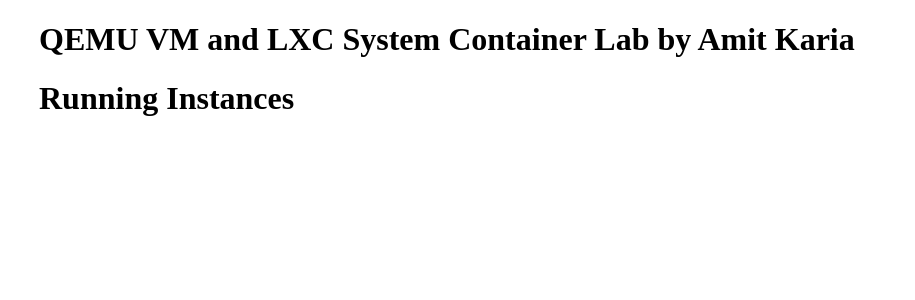
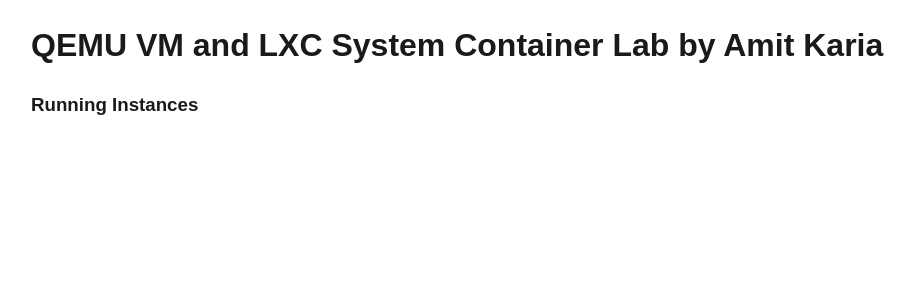
Before and after one commit to akaria2001/Lab2022, a Flask app: template templates/lab.html in a window 1280 px wide. Shown: the top 300 px of the page, without its empty margins (9-924 px from the left). Run offline with Flask 3, Linux system fonts and the light colour scheme; the template is opened without the code that fills it, so the values that code supplies are empty.

Commit message:
Adding CSS to format web app

```diff
--- /dev/null
+++ b/static/styles.css
@@ -0,0 +1,21 @@
+body {
+    font-family: Arial, Helvetica, sans-serif;
+    margin: 0;
+    background-color: hsla(0, 0%, 100%, 0.743);
+    color: hsl(0, 0%, 10%);
+    line-height: 1.5;
+}
+
+.table_row:nth-child(even) {
+    background-color: hsl(197, 34%, 88%);
+}
+
+.table_header {
+    text-align: left;
+}
+
+.table {
+    border-spacing: 1;
+    margin: 1rem;
+    background-color: rgb(127, 178, 255);
+}
--- a/templates/lab.html
+++ b/templates/lab.html
@@ -1,7 +1,8 @@
 <!DOCTYPE html>
 <html>
 <head>
-    <title>Running Instances</title>
+    <title>QEMU VM and LXC System Container Lab by Amit Karia</title>
+    <link rel="stylesheet" href="/static/styles.css" />
 </head>
 
 <script>
@@ -13,15 +14,22 @@
     window.onload = timedRefresh(2000);
 
     //   -->
-    </script>
+</script>
 
 <body>
     <ul>
         <h1>QEMU VM and LXC System Container Lab by Amit Karia</h1>
-        <h1>Running Instances</h1>
-        {% for i in instances %}
-        <li>{{i}}</li>
+        <th class="table_header">
+        <h3>Running Instances</h3>
+        </th>
+        <table class="table">
+        {% for instance in instances %}
+        <tr class="table_row">
+        <td>{{instance}}</td>
+        </tr>
         {% endfor %}
+        </tr>
+        </table>
     </ul>
 </body>
 </html>
```
